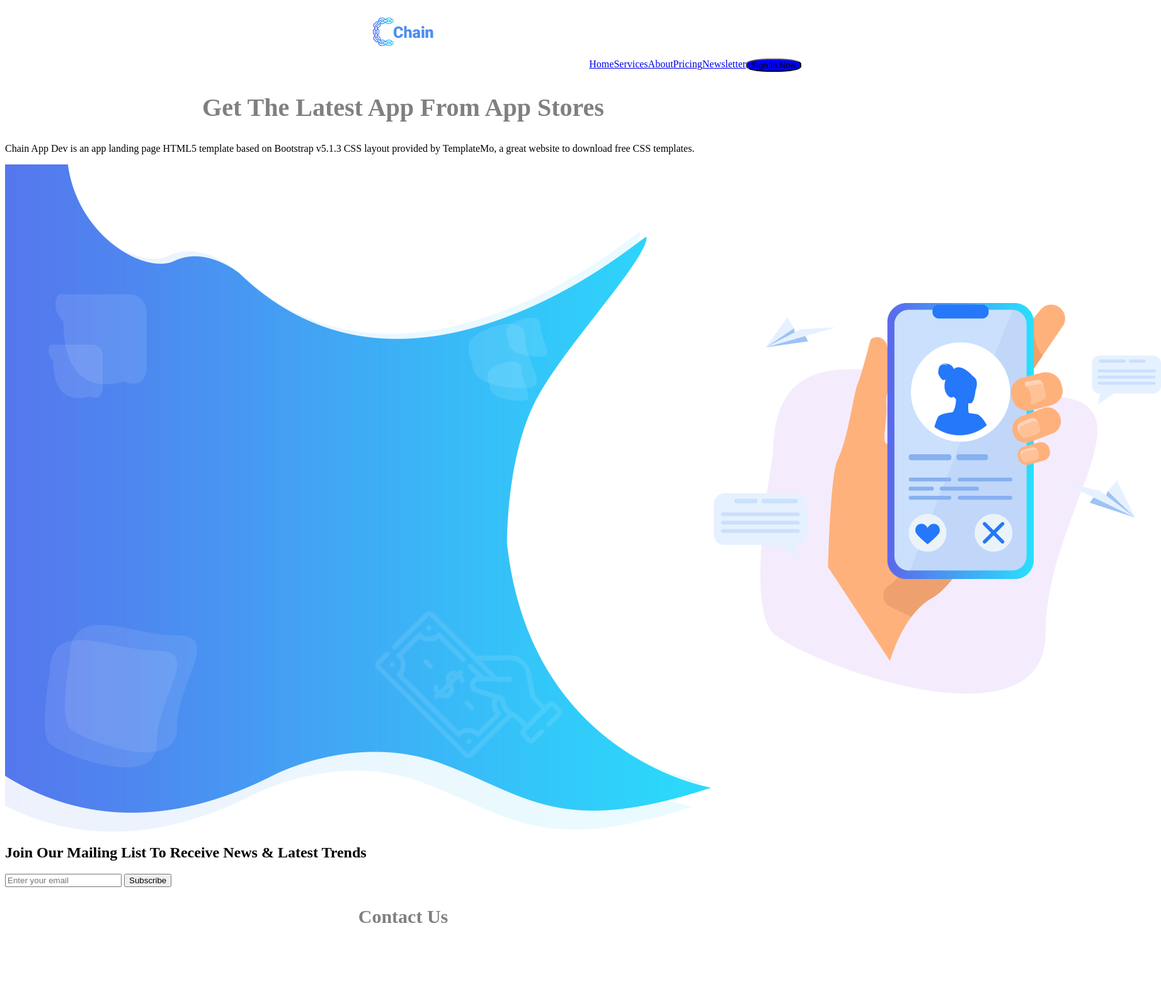
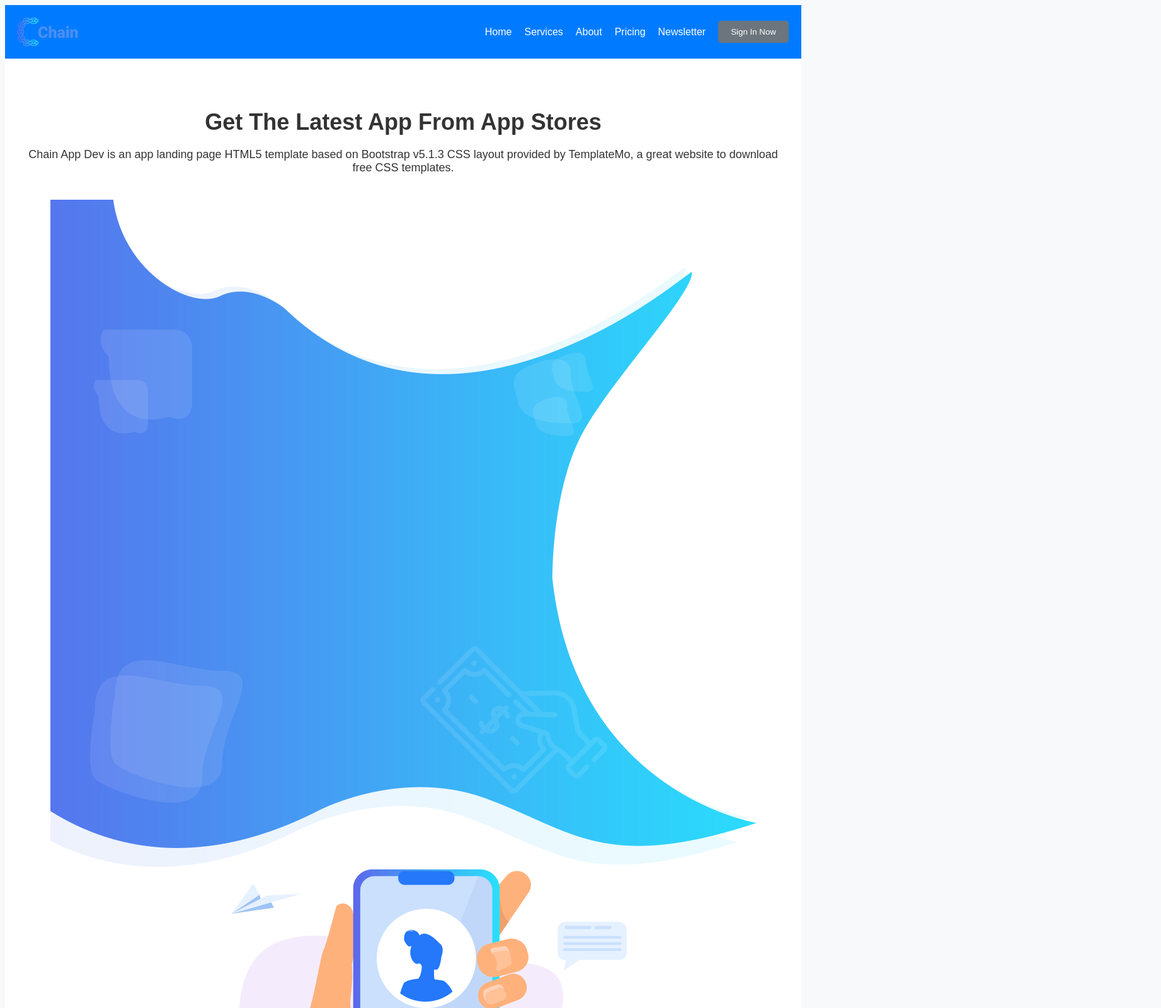
Before and after one commit to ramanbajpai/Page-with-scss, a website: page index.html in a window 1280 px wide. Shown: the top 1600 px of the page at 63% size, 1843 px wide, since content can reach past the window. Drawn offline with nearby package versions, Linux system fonts and the light colour scheme; files that its build step writes are made by us from their sources.

Commit message:
Update main.scss

```diff
--- a/scss/main.scss
+++ b/scss/main.scss
@@ -1,90 +1,133 @@
-$color-primary:orange;
-$color-secondary:gray;
-$color-tertiary:royalblue;
-$font-lg:40px;
-$font-md:30px;
-$font-sm:20px;
-.nav{
-// background-color: $color-primary;
-// &:hover {
-//     background-color: $color-tertiary
-// }
-display: flex;
-align-items: center;
-text-align: center;
-justify-content: space-around;
+$primary-color: #007bff;
+$secondary-color: #6c757d;
+@mixin container {
+    max-width: 1200px;
+    margin: 0 auto;
+    padding: 0 20px;
+}
+body {
+    font-family: Arial, sans-serif;
+    background-color: #f8f9fa;
+    color: #333;
 }
 
+header {
+    background-color: $primary-color;
+    padding: 20px;
+    nav {
+        display: flex;
+        justify-content: space-between;
+        align-items: center;
+    }
+    .navbar {
+        display: flex;
+        align-items: center;
+    }
+    .nav-link {
+        margin-right: 20px;
+        a {
+            color: #fff;
+            text-decoration: none;
+            &:hover {
+                text-decoration: underline;
+            }
+        }
+    }
+    .btn {
+        background-color: $secondary-color;
+        color: #fff;
+        border: none;
+        padding: 10px 20px;
+        border-radius: 5px;
+        cursor: pointer;
+        &:hover {
+            background-color: darken($secondary-color, 10%);
+        }
+    }
+}
 
+.banner {
+    background-color: #fff;
+    padding: 50px 0;
+    .container {
+        @include container;
+        text-align: center;
+        h1 {
+            font-size: 36px;
+            margin-bottom: 20px;
+        }
+        p {
+            font-size: 18px;
+            margin-bottom: 40px;
+        }
+        .decoration {
+            img {
+                margin: 0 10px;
+            }
+        }
+    }
+}
 
-.banner h1{
-    font-size: $font-lg;
-    color: $color-secondary;
-    text-align: center;
+.mailing-list {
+    background-color: $primary-color;
+    color: #fff;
+    padding: 50px 0;
+    .container {
+        @include container;
+        text-align: center;
+        h2 {
+            font-size: 24px;
+            margin-bottom: 20px;
+        }
+        form {
+            margin-top: 20px;
+            input[type="email"] {
+                width: 300px;
+                padding: 10px;
+                border-radius: 5px;
+                border: none;
+                margin-right: 10px;
+            }
+            button {
+                background-color: $secondary-color;
+                color: #fff;
+                border: none;
+                padding: 10px 20px;
+                border-radius: 5px;
+                cursor: pointer;
+                &:hover {
+                    background-color: darken($secondary-color, 10%);
+                }
+            }
+        }
+    }
 }
-.footer h3{
-    font-size: $font-md;
-    color: $color-secondary;
-    text-align: center;
-    align-items: center;
 
-
+.footer {
+    background-color: #333;
+    color: #fff;
+    padding: 50px 0;
+    .container {
+        @include container;
+        display: flex;
+        justify-content: space-between;
+        align-items: flex-start;
+        div {
+            flex: 1;
+            margin-right: 20px;
+            h3 {
+                margin-bottom: 20px;
+            }
+            p {
+                margin-bottom: 10px;
+            }
+            ul {
+                list-style-type: none;
+                padding: 0;
+                li {
+                    margin-bottom: 5px;
+                }
+            }
+        }
+    }
 }
-.nav {
-    justify-content: space-around;
-    display: flex;
-    align-items: center;
-    text-align: center;
-}
-.btn{
-    background-color: blue;
-}
-.body {
-    color: $color-tertiary;
-}
-footer h1{
-    text-align: center;
-    align-items: center;
-}
-footer div {
-    text-align: center;
-    align-items: center;
-}
-.container {
-    white-space: nowrap;
-}
-.container img{
-    display: inline-block;
-  vertical-align: middle;
-}
-.nv {
-// display: flex;
-// flex-direction: row;
-// justify-content: space-evenly;
-// margin-left: 10px;
-
-    &:hover {
-        background-color: $color-tertiary
-    }
-    margin-right: 50px;
-}
-.navbar {
-    display: flex;
-    flex-direction: row;
-    justify-content: flex-end;
-}
-.btn{
-    color: blue($color: #000000);
-    border-radius: 40%;
-}
-.footer {
-    color: white;
-}
-.header {
-    background-color: white;
-}
-nav img {
-    padding: 20px;
-    margin:auto;
-    display:flex;
-}
```
